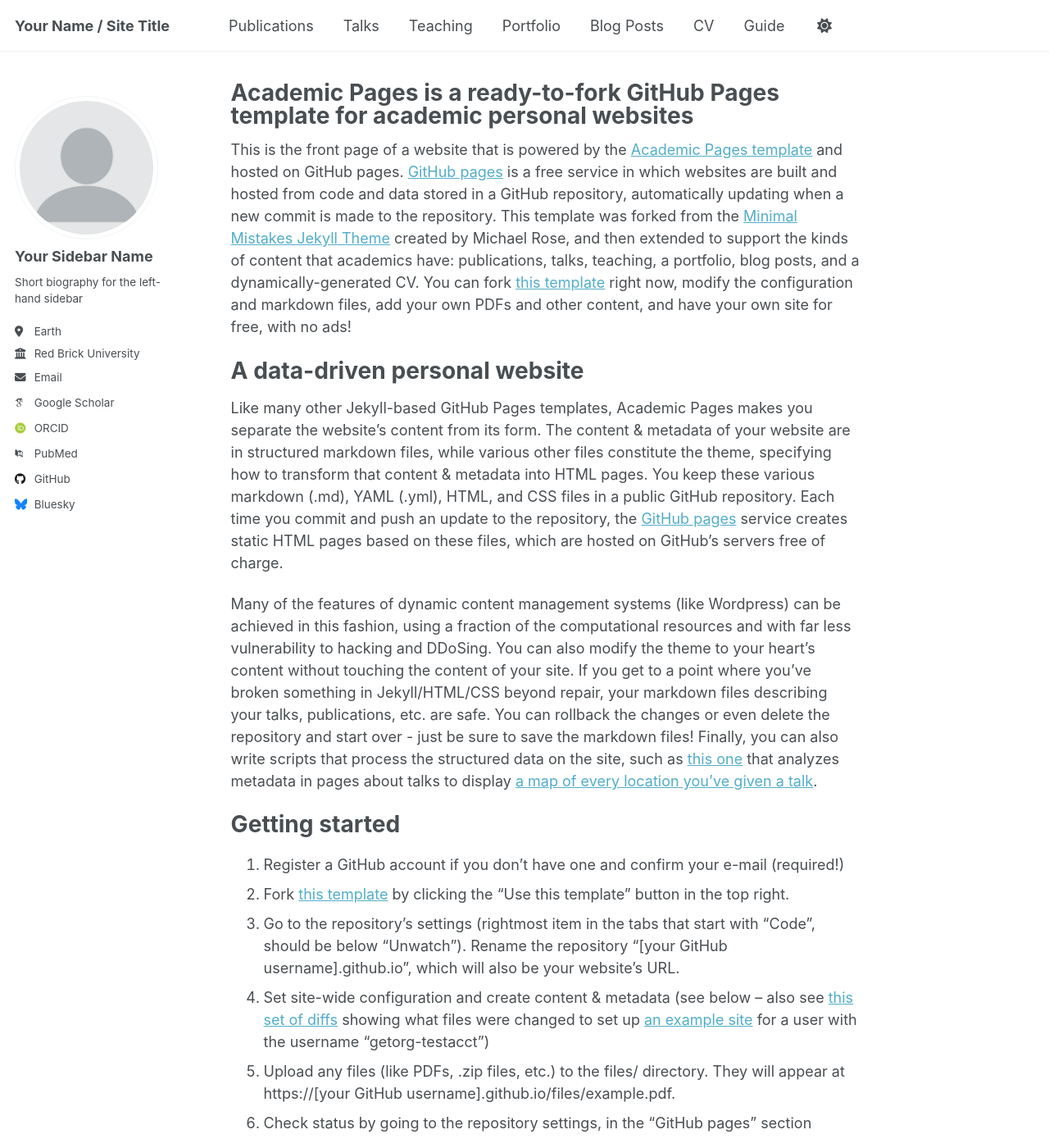
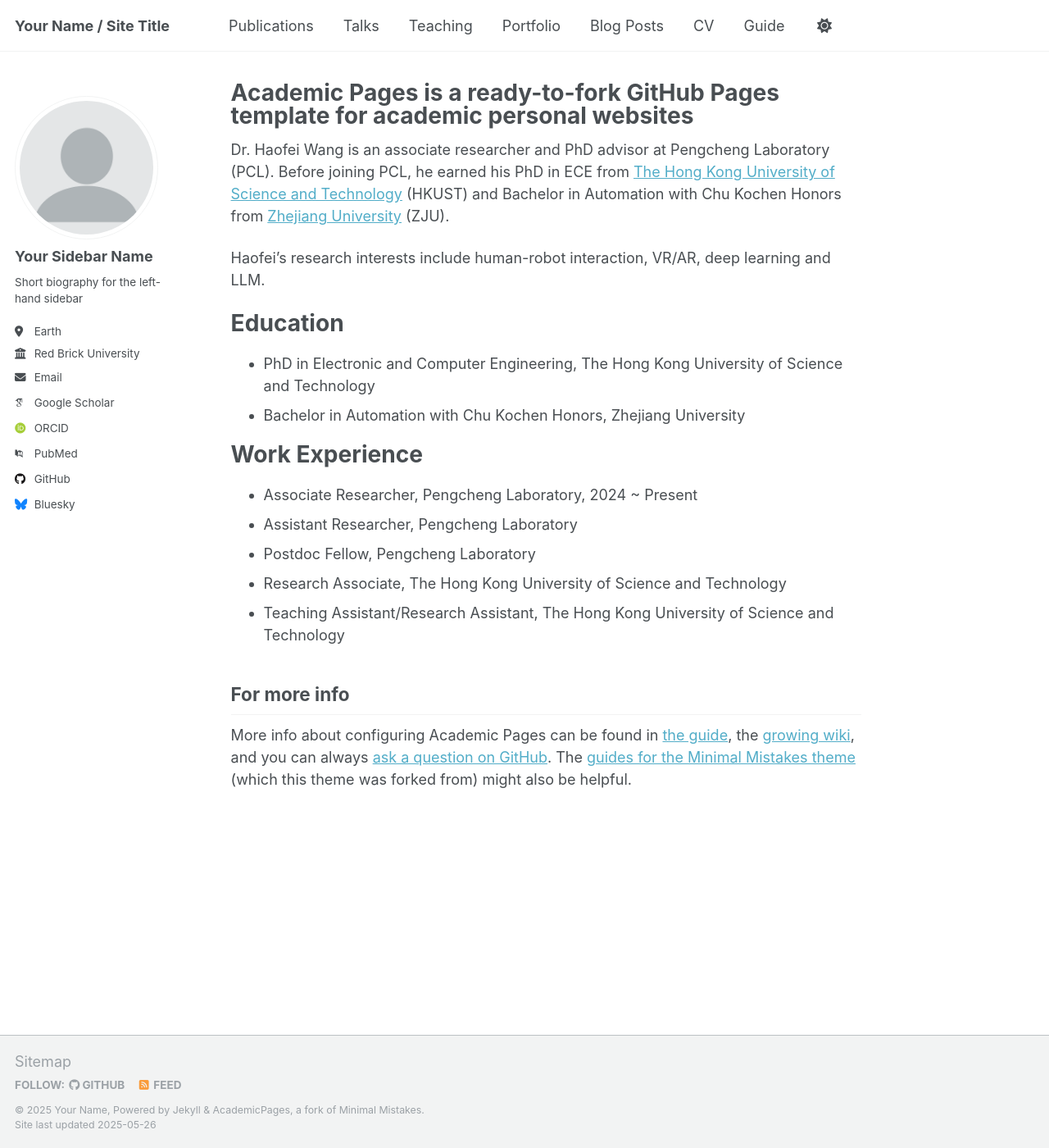
Before and after one commit to haofei-wang/me, a Jekyll site: the page built from _pages/about.md, in a window 1280 px wide and 1400 px high. Shown: the whole window at 82% size. Built offline with Jekyll 4.4.1, drawn with Linux system fonts in a browser that asks for light colours; some web fonts are replaced; some of the changed text lies outside the part shown.

Commit message:
Update about.md

```diff
--- a/_pages/about.md
+++ b/_pages/about.md
@@ -7,42 +7,23 @@ redirect_from:
   - /about.html
 ---
 
-This is the front page of a website that is powered by the [Academic Pages template](https://github.com/academicpages/academicpages.github.io) and hosted on GitHub pages. [GitHub pages](https://pages.github.com) is a free service in which websites are built and hosted from code and data stored in a GitHub repository, automatically updating when a new commit is made to the repository. This template was forked from the [Minimal Mistakes Jekyll Theme](https://mmistakes.github.io/minimal-mistakes/) created by Michael Rose, and then extended to support the kinds of content that academics have: publications, talks, teaching, a portfolio, blog posts, and a dynamically-generated CV. You can fork [this template](https://github.com/academicpages/academicpages.github.io) right now, modify the configuration and markdown files, add your own PDFs and other content, and have your own site for free, with no ads!
+Dr. Haofei Wang is an associate researcher and PhD advisor at Pengcheng Laboratory (PCL). Before joining PCL, he earned his PhD in ECE from [The Hong Kong University of Science and Technology](https://www.ust.hk) (HKUST) and Bachelor in Automation with Chu Kochen Honors from [Zhejiang University](https://www.zju.edu.cn) (ZJU).
 
-A data-driven personal website
+Haofei’s research interests include human-robot interaction, VR/AR, deep learning and LLM.
+
+Education
 ======
-Like many other Jekyll-based GitHub Pages templates, Academic Pages makes you separate the website's content from its form. The content & metadata of your website are in structured markdown files, while various other files constitute the theme, specifying how to transform that content & metadata into HTML pages. You keep these various markdown (.md), YAML (.yml), HTML, and CSS files in a public GitHub repository. Each time you commit and push an update to the repository, the [GitHub pages](https://pages.github.com/) service creates static HTML pages based on these files, which are hosted on GitHub's servers free of charge.
+* PhD in Electronic and Computer Engineering, The Hong Kong University of Science and Technology
+* Bachelor in Automation with Chu Kochen Honors, Zhejiang University
 
-Many of the features of dynamic content management systems (like Wordpress) can be achieved in this fashion, using a fraction of the computational resources and with far less vulnerability to hacking and DDoSing. You can also modify the theme to your heart's content without touching the content of your site. If you get to a point where you've broken something in Jekyll/HTML/CSS beyond repair, your markdown files describing your talks, publications, etc. are safe. You can rollback the changes or even delete the repository and start over - just be sure to save the markdown files! Finally, you can also write scripts that process the structured data on the site, such as [this one](https://github.com/academicpages/academicpages.github.io/blob/master/talkmap.ipynb) that analyzes metadata in pages about talks to display [a map of every location you've given a talk](https://academicpages.github.io/talkmap.html).
+Work Experience
+======
+* Associate Researcher, Pengcheng Laboratory, 2024 ~ Present
+* Assistant Researcher, Pengcheng Laboratory
+* Postdoc Fellow, Pengcheng Laboratory
+* Research Associate, The Hong Kong University of Science and Technology
+* Teaching Assistant/Research Assistant, The Hong Kong University of Science and Technology
 
-Getting started
-======
-1. Register a GitHub account if you don't have one and confirm your e-mail (required!)
-1. Fork [this template](https://github.com/academicpages/academicpages.github.io) by clicking the "Use this template" button in the top right.
-1. Go to the repository's settings (rightmost item in the tabs that start with "Code", should be below "Unwatch"). Rename the repository "[your GitHub username].github.io", which will also be your website's URL.
-1. Set site-wide configuration and create content & metadata (see below -- also see [this set of diffs](http://archive.is/3TPas) showing what files were changed to set up [an example site](https://getorg-testacct.github.io) for a user with the username "getorg-testacct")
-1. Upload any files (like PDFs, .zip files, etc.) to the files/ directory. They will appear at https://[your GitHub username].github.io/files/example.pdf.
-1. Check status by going to the repository settings, in the "GitHub pages" section
-
-Site-wide configuration
-------
-The main configuration file for the site is in the base directory in [_config.yml](https://github.com/academicpages/academicpages.github.io/blob/master/_config.yml), which defines the content in the sidebars and other site-wide features. You will need to replace the default variables with ones about yourself and your site's github repository. The configuration file for the top menu is in [_data/navigation.yml](https://github.com/academicpages/academicpages.github.io/blob/master/_data/navigation.yml). For example, if you don't have a portfolio or blog posts, you can remove those items from that navigation.yml file to remove them from the header.
-
-Create content & metadata
-------
-For site content, there is one markdown file for each type of content, which are stored in directories like _publications, _talks, _posts, _teaching, or _pages. For example, each talk is a markdown file in the [_talks directory](https://github.com/academicpages/academicpages.github.io/tree/master/_talks). At the top of each markdown file is structured data in YAML about the talk, which the theme will parse to do lots of cool stuff. The same structured data about a talk is used to generate the list of talks on the [Talks page](https://academicpages.github.io/talks), each [individual page](https://academicpages.github.io/talks/2012-03-01-talk-1) for specific talks, the talks section for the [CV page](https://academicpages.github.io/cv), and the [map of places you've given a talk](https://academicpages.github.io/talkmap.html) (if you run this [python file](https://github.com/academicpages/academicpages.github.io/blob/master/talkmap.py) or [Jupyter notebook](https://github.com/academicpages/academicpages.github.io/blob/master/talkmap.ipynb), which creates the HTML for the map based on the contents of the _talks directory).
-
-**Markdown generator**
-
-The repository includes [a set of Jupyter notebooks](https://github.com/academicpages/academicpages.github.io/tree/master/markdown_generator
-) that converts a CSV containing structured data about talks or presentations into individual markdown files that will be properly formatted for the Academic Pages template. The sample CSVs in that directory are the ones I used to create my own personal website at stuartgeiger.com. My usual workflow is that I keep a spreadsheet of my publications and talks, then run the code in these notebooks to generate the markdown files, then commit and push them to the GitHub repository.
-
-How to edit your site's GitHub repository
-------
-Many people use a git client to create files on their local computer and then push them to GitHub's servers. If you are not familiar with git, you can directly edit these configuration and markdown files directly in the github.com interface. Navigate to a file (like [this one](https://github.com/academicpages/academicpages.github.io/blob/master/_talks/2012-03-01-talk-1.md) and click the pencil icon in the top right of the content preview (to the right of the "Raw | Blame | History" buttons). You can delete a file by clicking the trashcan icon to the right of the pencil icon. You can also create new files or upload files by navigating to a directory and clicking the "Create new file" or "Upload files" buttons.
-
-Example: editing a markdown file for a talk
-![Editing a markdown file for a talk](/images/editing-talk.png)
 
 For more info
 ------
```
